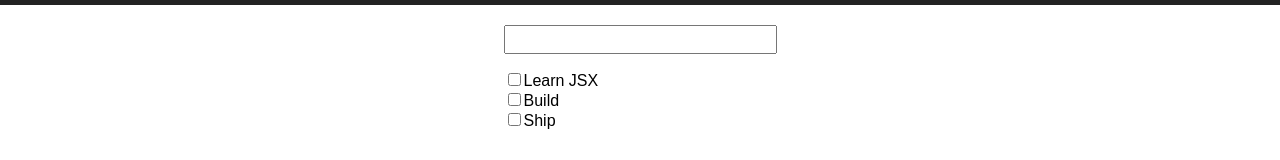
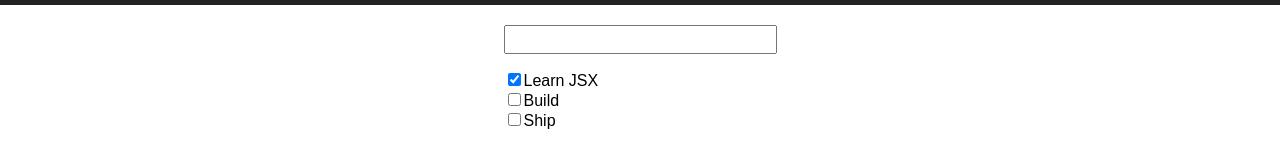
Before and after one commit to kaptiin-tuekhov/todoapp, a React (Create React App) app: page / in a window 1280 px wide. Shown: the part 185-345 px from the top of the page. Built offline with nearby package versions, Linux system fonts and the light colour scheme.

Commit message:
added/rendered some fake state

```diff
--- a/src/App.js
+++ b/src/App.js
@@ -3,6 +3,16 @@ import logo from './logo.svg'
 import './App.css'
 
 class App extends Component {
+  constructor () {
+    super()
+    this.state = {
+      todos: [
+        { id: 1, name: 'Learn JSX', isComplete: true },
+        { id: 2, name: 'Build', isComplete: false },
+        { id: 3, name: 'Ship', isComplete: false }
+      ]
+    }
+  }
   render () {
     return (
       <div className='App'>
@@ -16,15 +26,12 @@ class App extends Component {
           </form>
           <div>
             <ul>
-              <li>
-                <input type='checkbox' />Learn JSX
-              </li>
-              <li>
-                <input type='checkbox' />Build
-              </li>
-              <li>
-                <input type='checkbox' />Ship
-              </li>
+              {this.state.todos.map(({ id, name, isComplete }) =>
+                <li key={id}>
+                  <input type='checkbox' defaultChecked={isComplete} />
+                  {name}
+                </li>
+              )}
             </ul>
           </div>
         </div>
```
